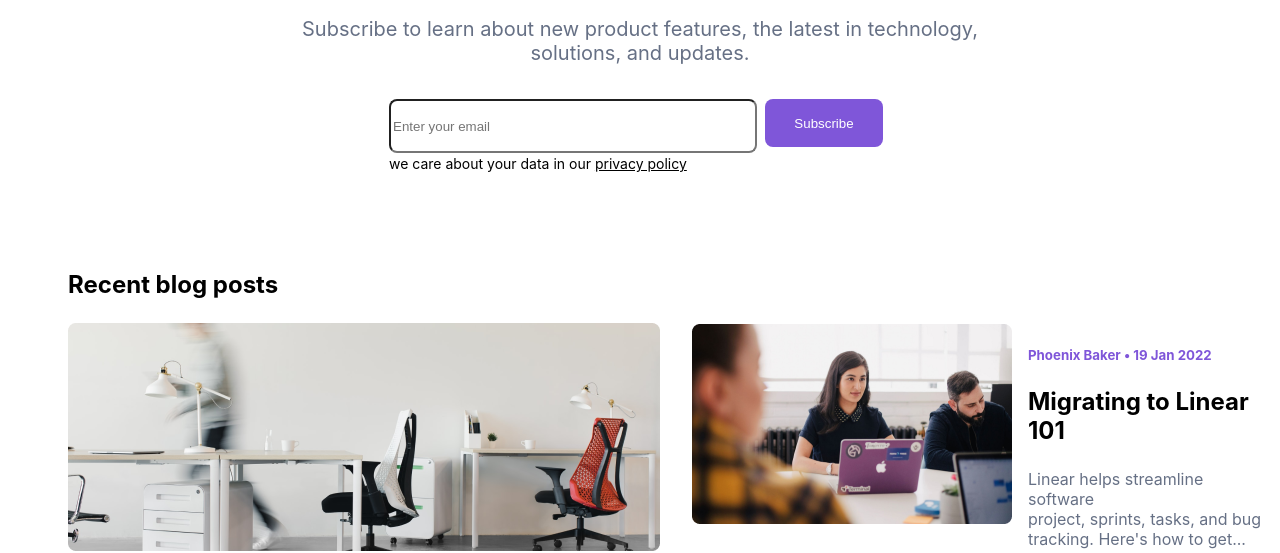
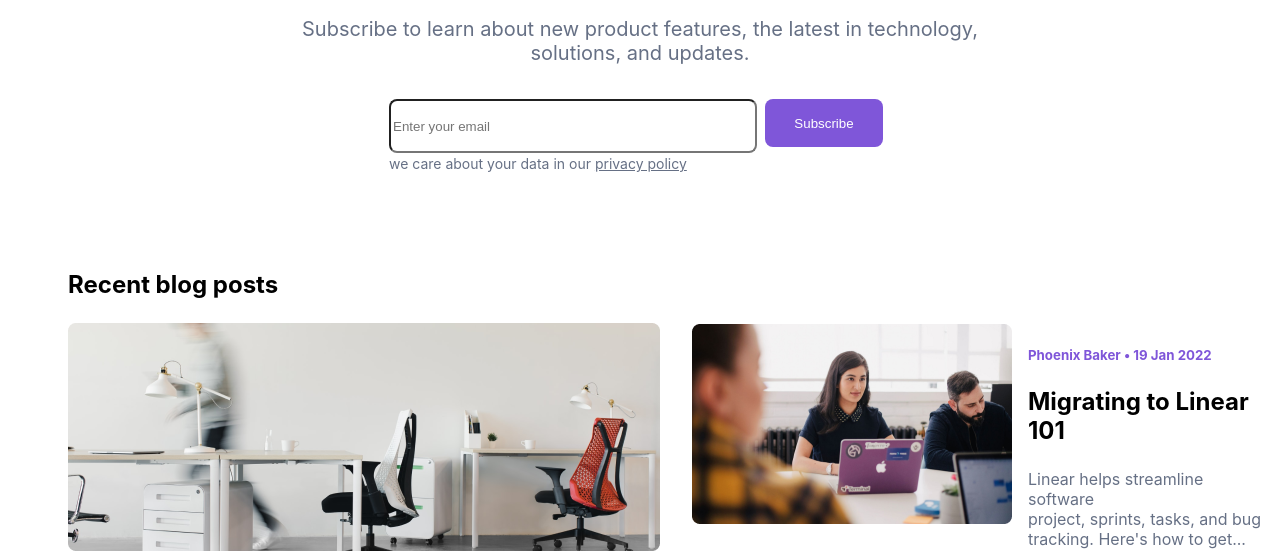
Before and after one commit to Kasofkiti/EdsaMiniProject, a plain HTML site: page index.html in a window 1280 px wide. Shown: the part 190-743 px from the top of the page. Drawn offline with Linux system fonts and the light colour scheme; a web font is replaced by a local one.

Commit message:
Add files via upload

```diff
--- a/style.css
+++ b/style.css
@@ -27,6 +27,7 @@ h1 {
     flex-direction: row;
     gap: 8px;
     justify-content: center;
+
 }
 .form1 {
     display: flex;
@@ -39,12 +40,14 @@ h1 {
 .form1 > p {
     margin-top: 2px;
     font-size: 14px;
+    color: #667085;
 }
 input {
     width: 360px;
     height: 48px;
     border-radius: 8px;
     color: #667085;
+
 }
 button {
     color: white;
```
